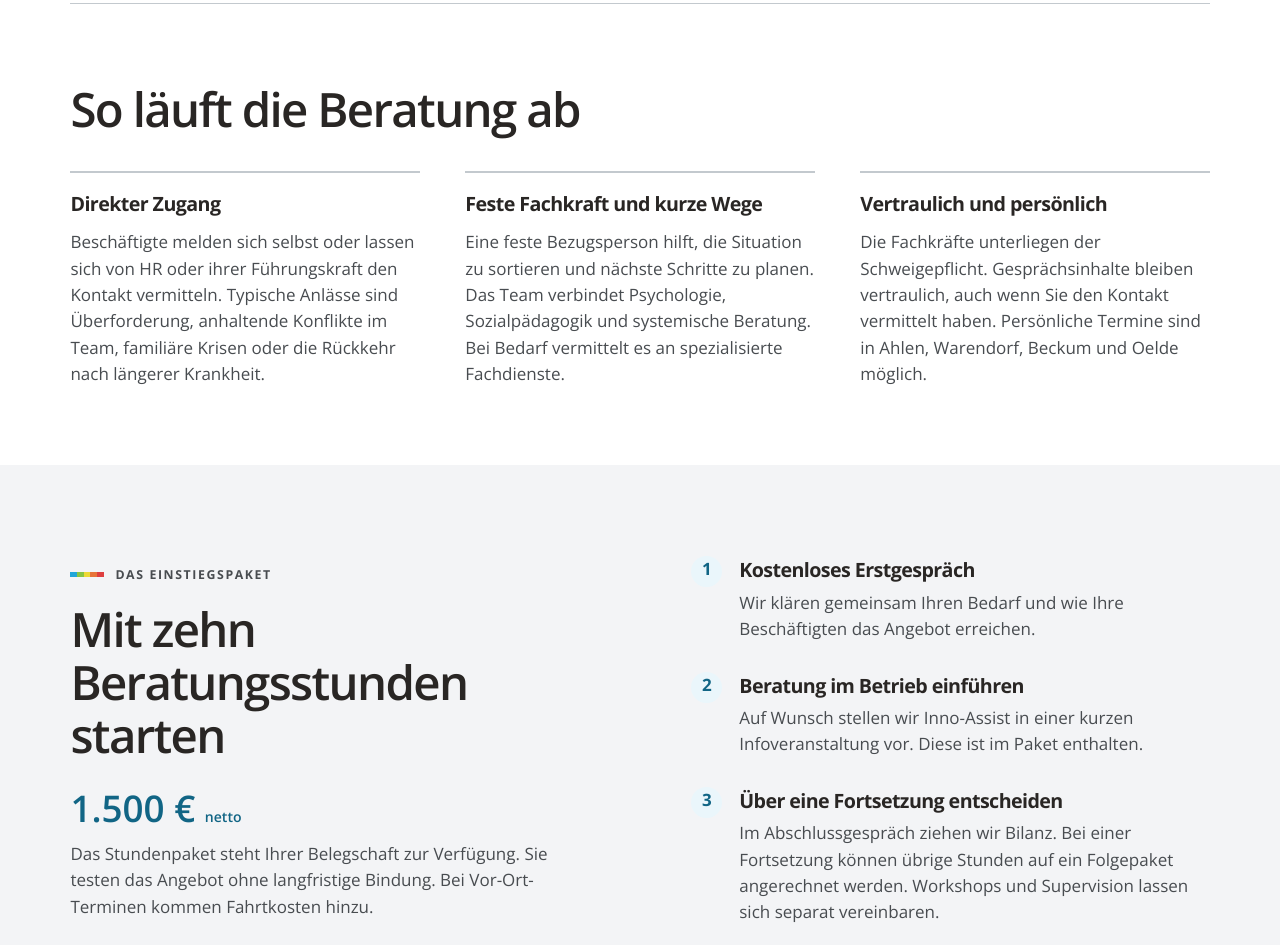
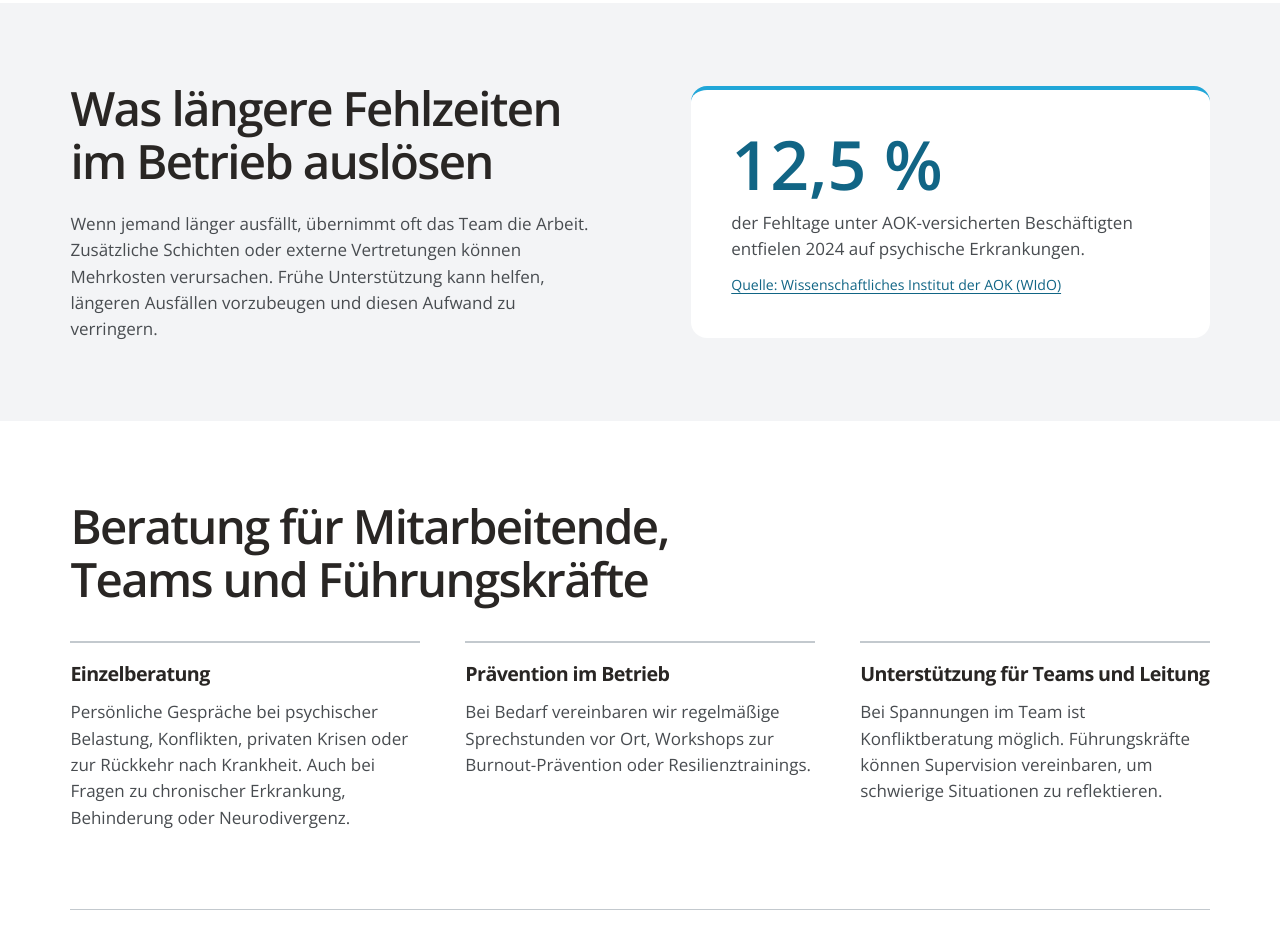
Before and after one commit to webhenk/innoassist, a plain HTML site: page index.html in a window 1280 px wide. Shown: the part 1267-2212 px from the top of the page. Drawn offline with Linux system fonts and the light colour scheme.

Commit message:
Explain absence data and expand the Inno-Assist services

```diff
--- a/index.html
+++ b/index.html
@@ -14,7 +14,7 @@
       <a class="brand" href="#start" aria-label="Inno-Assist Startseite"><span class="mark" aria-hidden="true"><i></i><i></i><i></i><i></i></span>Inno-Assist</a>
       <nav aria-label="Hauptnavigation">
         <a href="#nutzen">Ihr Nutzen</a>
-        <a href="#beratung">So läuft die Beratung</a>
+        <a href="#leistungen">Leistungen</a>
         <a href="#einstieg">Einstiegspaket</a>
       </nav>
       <a class="btn small" href="#kontakt">Kontakt aufnehmen</a>
@@ -27,7 +27,7 @@
         <div class="heroText">
           <p class="label"><b></b>Ein Angebot der Innosozial gGmbH</p>
           <h1>Externe Beratung für Ihre <em>Mitarbeitenden</em></h1>
-          <p class="intro">Mit Inno-Assist geben Sie Ihrem Team eine vertrauliche Anlaufstelle bei Stress, Konflikten und privaten Krisen. Ihre Mitarbeitenden erhalten früh Unterstützung. Führungskräfte und Personalabteilung können direkt an erfahrene Fachkräfte verweisen.</p>
+          <p class="intro">Inno-Assist ist das Mitarbeiterunterstützungsprogramm (EAP) von Innosozial. Ihre Mitarbeitenden bekommen bei Stress, Konflikten und privaten Krisen vertrauliche Hilfe. Führungskräfte und Personalabteilung haben eine Anlaufstelle, an die sie direkt verweisen können.</p>
           <div class="actions">
             <a class="btn" href="#kontakt">Kostenloses Erstgespräch</a>
             <a class="under" href="#einstieg">Pilot für 1.500 € netto</a>
@@ -55,8 +55,8 @@
       <h2>Entlastung im Arbeitsalltag</h2>
       <div class="columns">
         <article>
-          <h3>Längeren Ausfällen vorbeugen</h3>
-          <p>Bei Stress oder Überlastung kann frühe Beratung helfen, die Arbeitsfähigkeit zu erhalten. Wenn dadurch längere Ausfälle vermieden werden, sinkt auch der Aufwand für Vertretungen und zusätzliche Schichten.</p>
+          <h3>Früh Unterstützung anbieten</h3>
+          <p>Bei ersten Anzeichen von Stress oder Überlastung hilft eine Fachkraft, die Lage zu klären und nächste Schritte zu finden. Das kann dazu beitragen, die Arbeitsfähigkeit zu erhalten.</p>
         </article>
         <article>
           <h3>Entlastung für Führungskräfte und HR</h3>
@@ -64,7 +64,39 @@
         </article>
         <article>
           <h3>Ein Angebot für die ganze Belegschaft</h3>
-          <p>Sie machen professionelle Beratung für alle zugänglich. Für Beschäftigte ist sie kostenfrei, und sie können sich selbst telefonisch oder per E-Mail an Inno-Assist wenden.</p>
+          <p>Mit dem Angebot machen Sie betriebliche Fürsorge konkret. Alle Beschäftigten können die Beratung kostenfrei nutzen, unabhängig von Herkunft, Behinderung oder Identität.</p>
+        </article>
+      </div>
+    </section>
+
+    <section class="tint">
+      <div class="wrap segment split">
+        <div>
+          <h2>Was längere Fehlzeiten im Betrieb auslösen</h2>
+          <p>Wenn jemand länger ausfällt, übernimmt oft das Team die Arbeit. Zusätzliche Schichten oder externe Vertretungen können Mehrkosten verursachen. Frühe Unterstützung kann helfen, längeren Ausfällen vorzubeugen und diesen Aufwand zu verringern.</p>
+        </div>
+        <div class="absence-stat">
+          <strong>12,5 %</strong>
+          <p>der Fehltage unter AOK-versicherten Beschäftigten entfielen 2024 auf psychische Erkrankungen.</p>
+          <a href="https://www.wido.de/news-presse/pressemitteilungen/2025/40-prozent-aller-fehltage-2024-wegen-langzeit-erkrankungen/">Quelle: Wissenschaftliches Institut der AOK (WIdO)</a>
+        </div>
+      </div>
+    </section>
+
+    <section id="leistungen" class="wrap segment">
+      <h2>Beratung für Mitarbeitende, Teams und Führungskräfte</h2>
+      <div class="columns">
+        <article>
+          <h3>Einzelberatung</h3>
+          <p>Persönliche Gespräche bei psychischer Belastung, Konflikten, privaten Krisen oder zur Rückkehr nach Krankheit. Auch bei Fragen zu chronischer Erkrankung, Behinderung oder Neurodivergenz.</p>
+        </article>
+        <article>
+          <h3>Prävention im Betrieb</h3>
+          <p>Bei Bedarf vereinbaren wir regelmäßige Sprechstunden vor Ort, Workshops zur Burnout-Prävention oder Resilienztrainings.</p>
+        </article>
+        <article>
+          <h3>Unterstützung für Teams und Leitung</h3>
+          <p>Bei Spannungen im Team ist Konfliktberatung möglich. Führungskräfte können Supervision vereinbaren, um schwierige Situationen zu reflektieren.</p>
         </article>
       </div>
     </section>
@@ -74,15 +106,15 @@
       <div class="columns">
         <article>
           <h3>Direkter Zugang</h3>
-          <p>Beschäftigte melden sich selbst oder lassen sich von HR oder ihrer Führungskraft den Kontakt vermitteln. Typische Anlässe sind Überforderung, anhaltende Konflikte im Team, familiäre Krisen oder die Rückkehr nach längerer Krankheit.</p>
+          <p>Beschäftigte melden sich per Telefon oder E-Mail direkt bei Inno-Assist. Auch HR oder die Führungskraft können den Kontakt vermitteln. Innerhalb von sieben Werktagen wird ein Termin vergeben.</p>
         </article>
         <article>
           <h3>Feste Fachkraft und kurze Wege</h3>
-          <p>Eine feste Bezugsperson hilft, die Situation zu sortieren und nächste Schritte zu planen. Das Team verbindet Psychologie, Sozialpädagogik und systemische Beratung. Bei Bedarf vermittelt es an spezialisierte Fachdienste.</p>
+          <p>Eine feste Fachkraft bleibt auch bei komplexeren Anliegen Ihre Anlaufstelle. Das Team des gemeinnützigen Trägers verbindet Psychologie, Sozialpädagogik und systemische Beratung. Bei Bedarf vermittelt es an interne Fachdienste oder externe Fachkräfte.</p>
         </article>
         <article>
           <h3>Vertraulich und persönlich</h3>
-          <p>Die Fachkräfte unterliegen der Schweigepflicht. Gesprächsinhalte bleiben vertraulich, auch wenn Sie den Kontakt vermittelt haben. Persönliche Termine sind in Ahlen, Warendorf, Beckum und Oelde möglich.</p>
+          <p>Die Fachkräfte unterliegen der Schweigepflicht. Gesprächsinhalte bleiben vertraulich, auch wenn Sie den Kontakt vermittelt haben. Gespräche sind in Ahlen, Warendorf, Beckum und Oelde möglich. Termine im Betrieb vereinbaren wir bei Bedarf.</p>
         </article>
       </div>
     </section>
@@ -96,9 +128,9 @@
           <p>Das Stundenpaket steht Ihrer Belegschaft zur Verfügung. Sie testen das Angebot ohne langfristige Bindung. Bei Vor-Ort-Terminen kommen Fahrtkosten hinzu.</p>
         </div>
         <ol>
-          <li><strong>Kostenloses Erstgespräch</strong><p>Wir klären gemeinsam Ihren Bedarf und wie Ihre Beschäftigten das Angebot erreichen.</p></li>
+          <li><strong>Kostenloses Erstgespräch</strong><p>Wir klären Ihren Bedarf, planen die Einführung und vereinbaren, woran Sie das Pilotprojekt beurteilen möchten.</p></li>
           <li><strong>Beratung im Betrieb einführen</strong><p>Auf Wunsch stellen wir Inno-Assist in einer kurzen Infoveranstaltung vor. Diese ist im Paket enthalten.</p></li>
-          <li><strong>Über eine Fortsetzung entscheiden</strong><p>Im Abschlussgespräch ziehen wir Bilanz. Bei einer Fortsetzung können übrige Stunden auf ein Folgepaket angerechnet werden. Workshops und Supervision lassen sich separat vereinbaren.</p></li>
+          <li><strong>Über eine Fortsetzung entscheiden</strong><p>Im Abschlussgespräch ziehen wir Bilanz. Wenn Sie fortsetzen, können Sie übrige Stunden anrechnen lassen und den Umfang oder die Leistungen anpassen.</p></li>
         </ol>
       </div>
     </section>
@@ -112,13 +144,16 @@
             <div>
               <strong>Bastian Weitzner</strong>
               <span>Projektleiter Inno-Assist</span>
+              <span>Sozialpädagoge (B.A.) und systemischer Berater (SG)</span>
             </div>
           </div>
         </div>
         <div class="contacts">
           <a class="btn light" href="mailto:inno-assist@innosozial.de?subject=Anfrage%20zum%20Erstgespr%C3%A4ch">Erstgespräch per E-Mail anfragen</a>
           <a href="tel:+49238270990">02382 7099-0</a>
+          <a href="tel:+4917611106796">Mobil 0176 11106796</a>
           <a href="mailto:inno-assist@innosozial.de">inno-assist@innosozial.de</a>
+          <a href="https://innosozial.de/project/inno-assist/">Inno-Assist auf innosozial.de</a>
         </div>
       </div>
     </section>
--- a/style.css
+++ b/style.css
@@ -83,3 +83,27 @@
   color: #eceef1;
   font-size: .94rem;
 }
+
+.absence-stat {
+  padding: clamp(1.25rem, 4vw, 2.5rem);
+  background: white;
+  border-radius: 1rem;
+  border-top: 4px solid var(--cyan);
+}
+
+.absence-stat strong {
+  display: block;
+  margin-bottom: .75rem;
+  color: var(--blue-ink);
+  font-size: clamp(2.75rem, 6vw, 4.25rem);
+  font-weight: 600;
+  line-height: 1;
+}
+
+.absence-stat a {
+  display: inline-block;
+  margin-top: .75rem;
+  color: var(--blue-ink);
+  font-size: .88rem;
+  text-underline-offset: .18em;
+}
```
